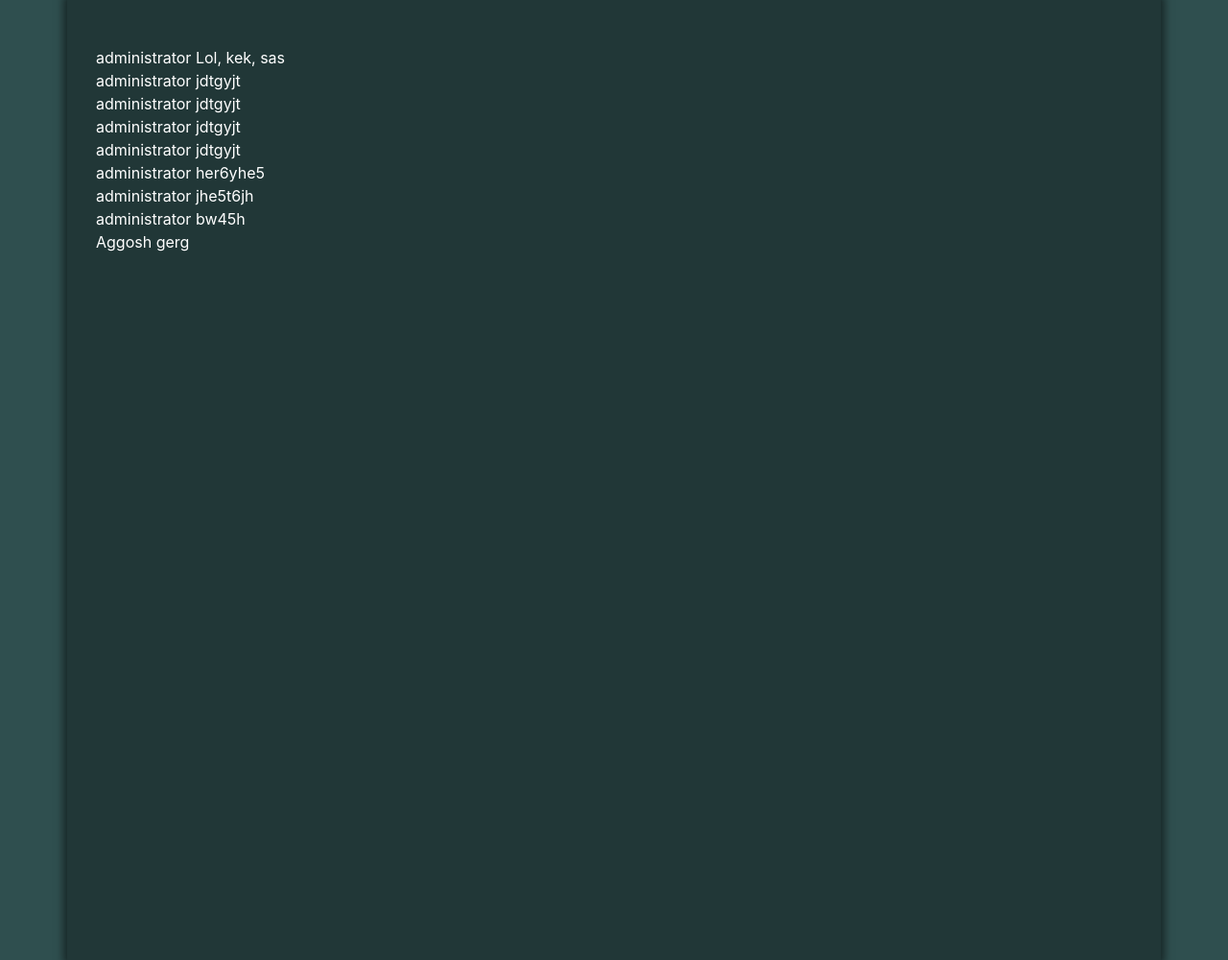
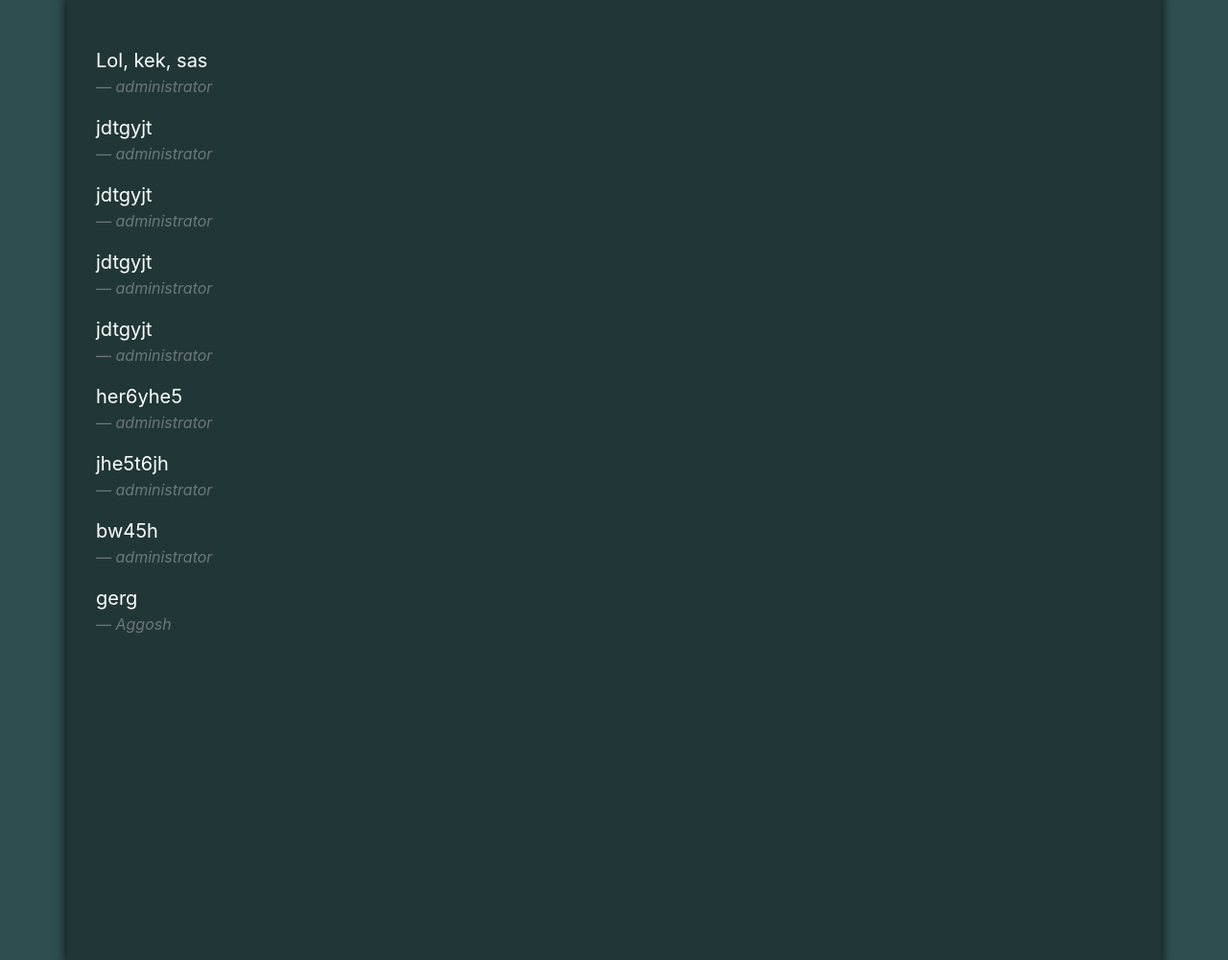
Before and after one commit to ool3/beard-programming, a Django app: template aviacode/main/templates/main/tasks_comment.html in a window 1280 px wide. Shown: the part 56-1056 px from the top of the page at 96% size. Run offline with Django 3.2, Linux system fonts and the light colour scheme; the template is opened without the code that fills it: values that come from a table or form of the project are taken from there, others are empty; data comes from the database, SQL or seed files in the repository; some libraries are stand-ins or nearby versions.

Commit message:
update comments

```diff
--- a/aviacode/main/templates/main/tasks_comment.html
+++ b/aviacode/main/templates/main/tasks_comment.html
@@ -10,21 +10,26 @@
             <div class="container-fluid justify-content-center">
 
                 <div class="comments">
-                    {% if user.is_authenticated %}
-                        <form method="post">
-                            {% csrf_token %}
-                            {{ form }}
-                            <input type="submit" value="OK">
-                        </form>
-                    {% endif %}
+
                     {% for content in comments%}
                         <div>
-                            {{ content.author }}
-                            {{ content.comment_text }}
+                            <blockquote class="blockquote">
+  <p class="mb-0">{{ content.comment_text }}</p>
+  <footer class="blockquote-footer"><cite title="Source Title">{{ content.author }}</cite></footer>
+</blockquote>
+
+
                         </div>
                     {% endfor %}
                 </div>
             </div>
+            {% if user.is_authenticated %}
+                        <form method="post">
+                            {% csrf_token %}
+                            {{ form }}
+                            <input class="btn btn-light" type="submit" value="Отправить">
+                        </form>
+                    {% endif %}
             <br><br><br><br><br><br>
         </div>
     </div>
```
